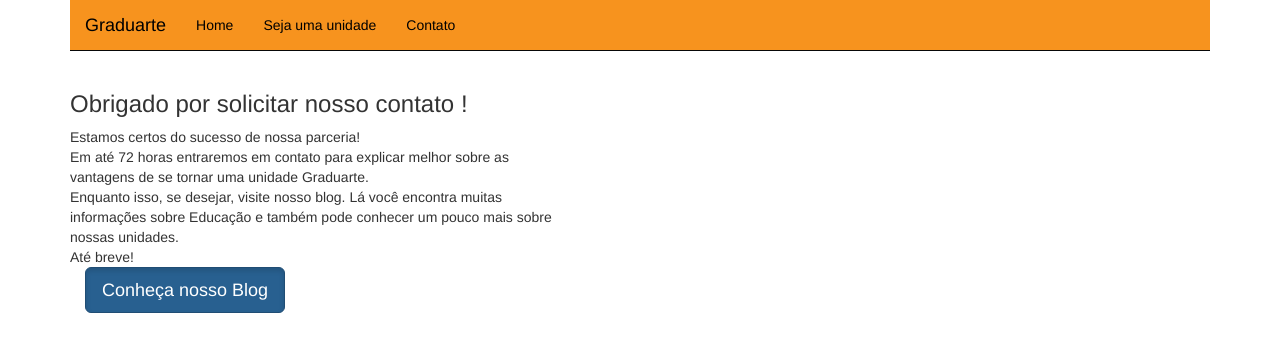
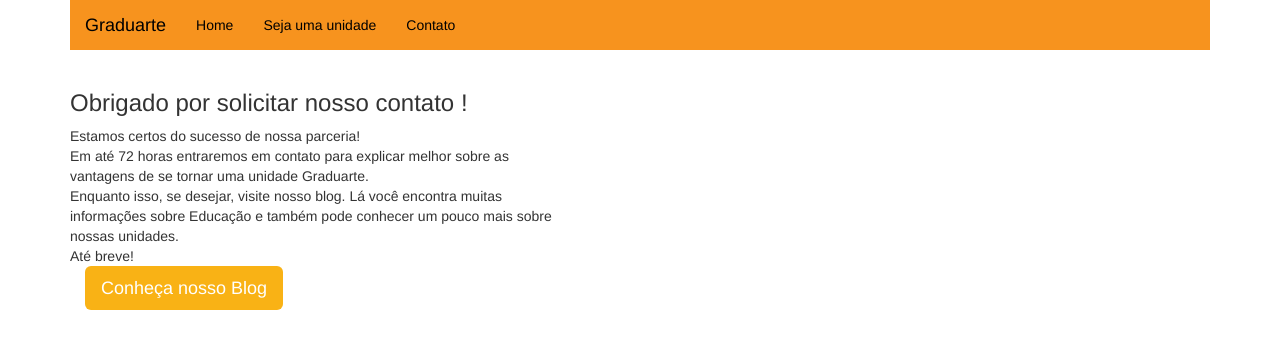
Before and after one commit to racmal/Projeto-Grupo-Andrada-Martis, a PHP site: page /agradecimento.php?nome= in a window 1280 px wide. Shown: the top 352 px of the page. Run offline with PHP 8.4, Linux system fonts and the light colour scheme.

Commit message:
Ajusto de agradecimento, configuração cor no botão e novo estilo para o botão.

```diff
--- a/agradecimento.php
+++ b/agradecimento.php
@@ -16,7 +16,7 @@
 
 			<div class="row">
 					<div class="col-md-12">
-						<a href="http://graduarte.com.br/blog/" class="btn btn-primary btn-lg active" role="button">Conheça nosso Blog</a>
+						<a href="http://graduarte.com.br/blog/" class="btn btn-primary btn-lg botao_unidade" role="button">Conheça nosso Blog</a>
 
 					</div>
 
--- a/button.php
+++ b/button.php
@@ -1,2 +1,2 @@
 
-	<a href="unidade.php" class="btn btn-primary btn-lg active" role="button">“QUERO ABRIR UMA UNIDADE”</a>
+	<a href="unidade.php" class="btn btn-primary btn-lg botao_unidade" role="button">“QUERO ABRIR UMA UNIDADE”</a>
--- a/estilo.css
+++ b/estilo.css
@@ -4,9 +4,26 @@
 
 }
 .menu{
+		border:none;
 		background-color: #f7931e;
 
 }
 .menu a{
 		color: #000 !important;
 }
+
+.menu a:hover{
+		border:none;
+		background-color: #f9b215 !important;
+
+}
+
+.botao_unidade{
+		border: none;
+		background-color: #f9b215;
+}
+.botao_unidade:hover{
+		border: none;
+		background-color: #FFDA32
+
+}
```
